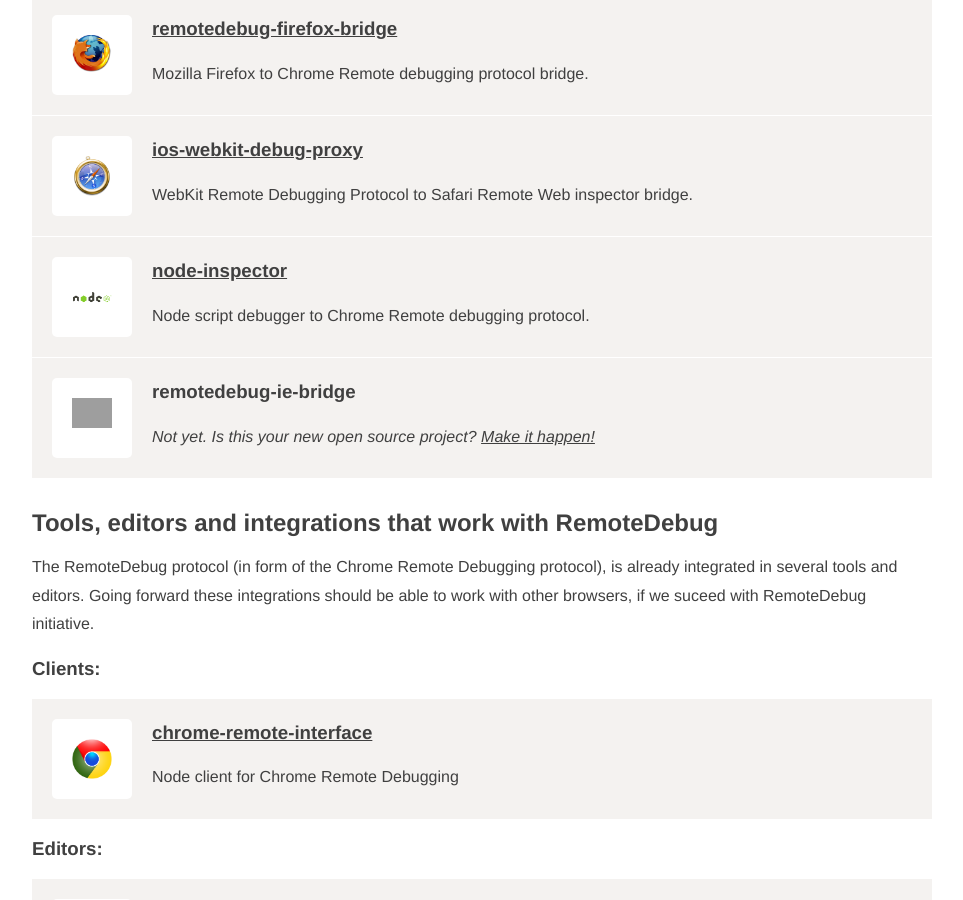
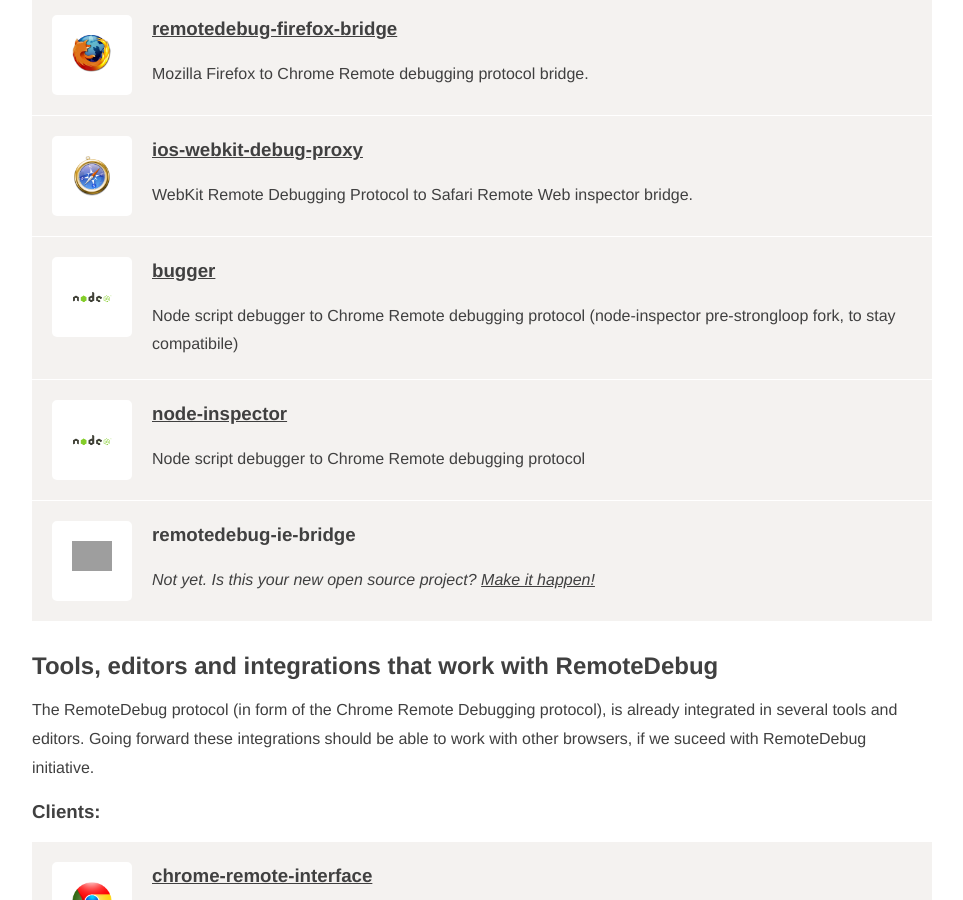
Before and after one commit to RemoteDebug/remotedebug.org, a Jekyll site: the page built from integrations/index.html, in a window 1280 px wide and 900 px high, scrolled down 400 px. Shown: the whole window, without its empty margins (158-1121 px from the left). Built offline with Jekyll 4.4.1, drawn with Linux system fonts in a browser that asks for light colours; nearby versions of some CDN libraries; comment, search, counter and statistics services are not loaded; grey boxes are pictures that could not be loaded.

Commit message:
Added bugger to the integrations list.

```diff
--- a/integrations/index.html
+++ b/integrations/index.html
@@ -34,8 +34,18 @@
         <img src="/images/nodejs.png" />
       </div>
       <div class="bd">
+        <h3><a href="https://github.com/jkrems/bugger">bugger</a></h3>
+        <p>Node script debugger to Chrome Remote debugging protocol (node-inspector pre-strongloop fork, to stay compatibile) </p>
+      </div>
+    </li>
+
+    <li class="node media">
+      <div class="img">
+        <img src="/images/nodejs.png" />
+      </div>
+      <div class="bd">
         <h3><a href="https://github.com/node-inspector/node-inspector">node-inspector</a></h3>
-        <p>Node script debugger to Chrome Remote debugging protocol.</p>
+        <p>Node script debugger to Chrome Remote debugging protocol</p>
       </div>
     </li>
 
```
